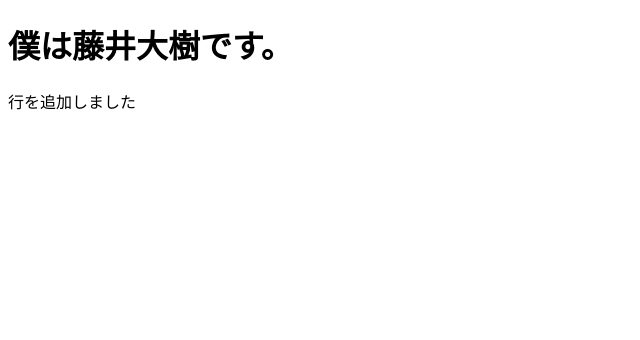
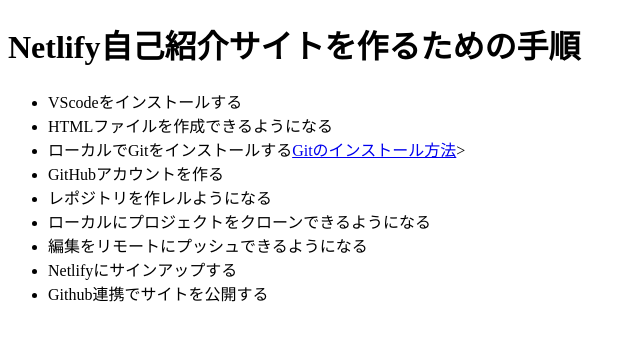
Before and after one commit to tkshibuya/self-introduction, a plain HTML site: page index.html in a window 1280 px wide. Shown: the whole page, without its empty margins (0-640 px from the left). Drawn offline with Linux system fonts and the light colour scheme.

Commit message:
add instruction

```diff
--- a/index.html
+++ b/index.html
@@ -9,8 +9,18 @@
 </head>
 
 <body>
-    <h1>僕は藤井大樹です。</h1>
-    <p>行を追加しました</p>
+    <h1>Netlify自己紹介サイトを作るための手順</h1>
+    <ul>
+        <li>VScodeをインストールする</li>
+        <li>HTMLファイルを作成できるようになる</li>
+        <li>ローカルでGitをインストールする<a href="https://sukkiri.jp/technologies/devtools/git/git_win.html">Gitのインストール方法</a>></li>
+        <li>GitHubアカウントを作る</li>
+        <li>レポジトリを作レルようになる</li>
+        <li>ローカルにプロジェクトをクローンできるようになる</li>
+        <li>編集をリモートにプッシュできるようになる</li>
+        <li>Netlifyにサインアップする</li>
+        <li>Github連携でサイトを公開する</li>
+    </ul>
 </body>
 
 </html>
```
